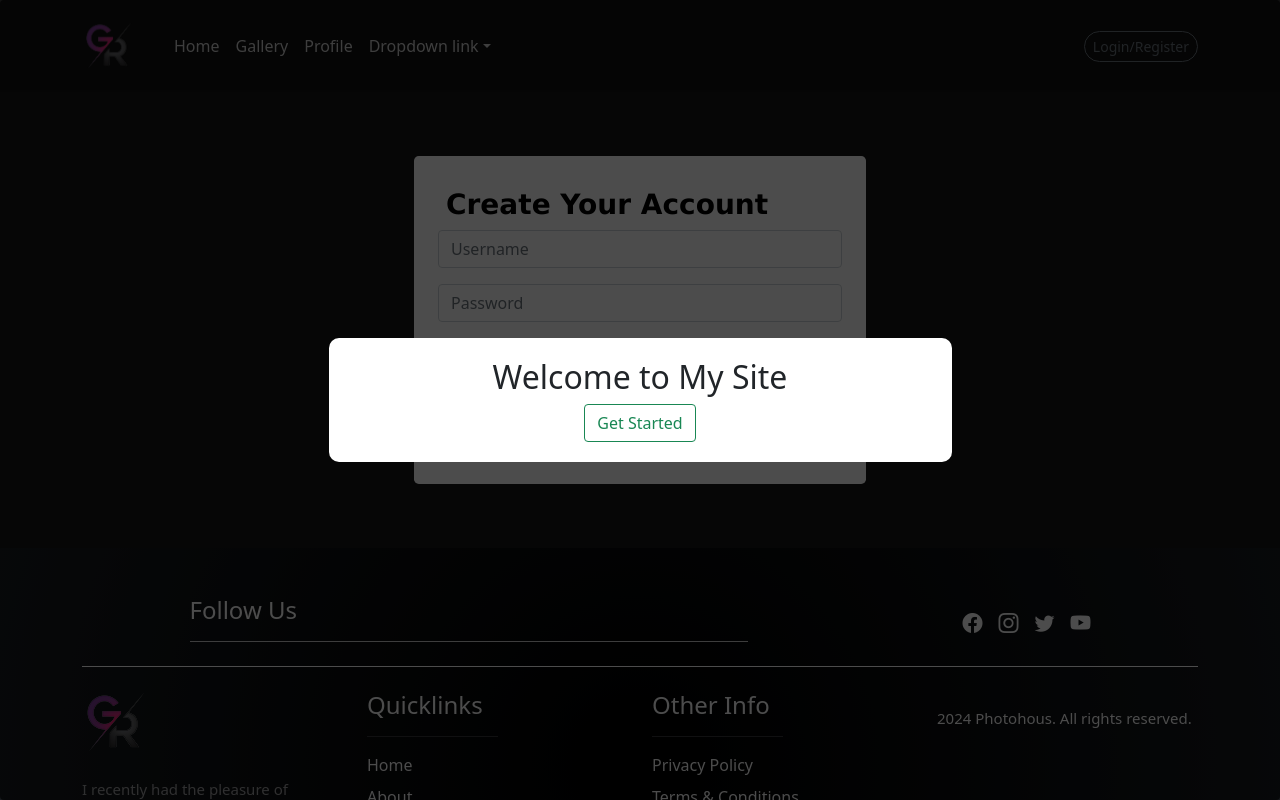
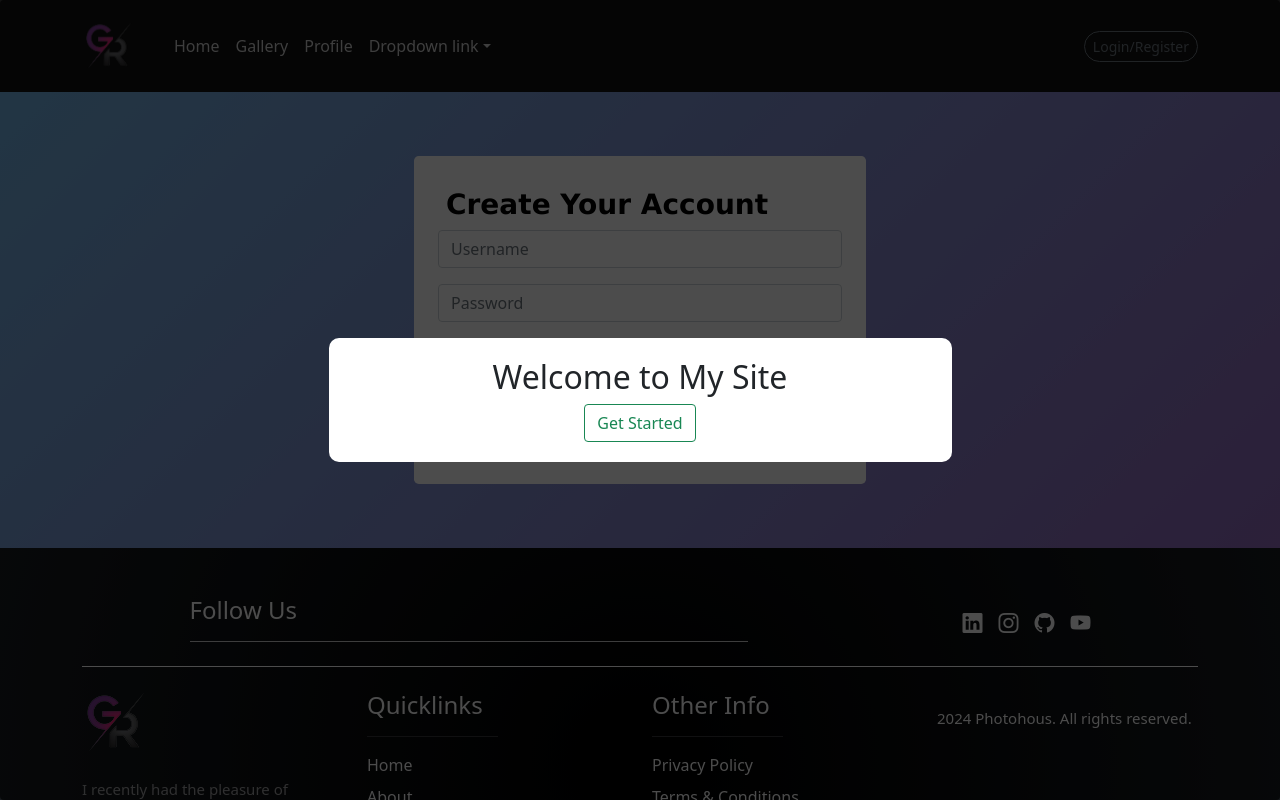
Before and after one commit to gulshan44/gulshan-rockstar, a React (Create React App) app: page /registration in a window 1280 px wide. Shown: the top 800 px of the page. Built offline with nearby package versions, Linux system fonts and the light colour scheme.

Commit message:
Your commit message

```diff
--- a/src/component/Footer.js
+++ b/src/component/Footer.js
@@ -14,12 +14,12 @@ const Footer = () => {
 
                         <div className="socialmedia">
 
-                            <Link className="fs-5 text-white pe-3" to="https://www.facebook.com/" target="_blank"><i
-                                className="bi bi-facebook"></i></Link>
+                            <Link className="fs-5 text-white pe-3" to="https://www.linkedin.com/in/gulshan-verma-9511b6338/" target="_blank"><i
+                                className="bi bi-linkedin"></i></Link>
                             <Link className="fs-5 text-white pe-3" to="https://www.instagram.com/gulshanrock665" target="_blank"><i
                                 className="bi bi-instagram"></i></Link>
-                            <Link className="fs-5 text-white pe-3" to="https://www.twitter.com/" target="_blank"><i
-                                className="bi bi-twitter"></i></Link>
+                            <Link className="fs-5 text-white pe-3" to="https://github.com/gulshan44" target="_blank"><i
+                                className="bi bi-github"></i></Link>
                             <Link className="fs-5 text-white" to="https://www.youtube.com/@gulshanverma7821" target="_blank"><i
                                 className="bi bi-youtube"></i></Link>
 
--- a/src/component/Gallery.js
+++ b/src/component/Gallery.js
@@ -16,7 +16,7 @@ const Gallery = () => {
         // "/img8.jpg",
         // "/img9.jpg",
         // "/img10.jpg",
-        // "/img11.jpg",
+        // "/img11.jpg",y
         "/img12.jpg",
         "/img13.jpg",
         "/img14.jpg",
--- a/src/component/Login.js
+++ b/src/component/Login.js
@@ -18,15 +18,16 @@ const Login = () => {
 
                     <div className='d-flex align-items-center justify-content-between p-2'>
                         <h3 className='m-0' id='reg_heading'>Login</h3>
-                        <img src='/food.png' alt='...' className='w-25' />
+
                     </div>
 
                     <form onSubmit={(e) => { handleLogin(e) }}>
                         <input value={username} onChange={(e) => setUsername(e.target.value)} placeholder='Username' id='username' type='text' required className='mb-3 form-control' />
                         <input value={password} onChange={(e) => setPassword(e.target.value)} placeholder='Password' id='password' type='password' required className='mb-3 form-control' />
-                        <button className='form-control btn btn-info' id='loginbtn'>{loading ? 'Logging in...' : 'Login'}</button>
-                        <p className='text-center mt-2'>Don't have an account? <Link id='sign_in' to='/registration'>Sign up</Link></p>
-                        <p className='text-center m-0'><Link to='/forget'>Forget password?</Link></p>
+                        <button className='form-control btn' id='loginbtn'>{loading ? 'Logging in...' : 'Login'}</button>
+                        <p className='text-center mt-2'>Don't have an account? <Link id='sign_in' to='/registration'>Create a New Account</Link></p>
+                        <p className='text-center mt-2'><Link to='/forget'>Forget password?</Link></p>
+
                     </form>
 
                 </div>
--- a/src/component/Registration.js
+++ b/src/component/Registration.js
@@ -27,7 +27,7 @@ const Registration = () => {
                         <input value={username} onChange={(e) => setUsername(e.target.value)} placeholder='Username' id='username' type='text' required className='mb-3 form-control' />
                         <input value={password} onChange={(e) => setPassword(e.target.value)} placeholder='Password' id='password' type='password' required className='mb-3 form-control' />
                         <input value={email} onChange={(e) => setEmail(e.target.value)} placeholder='email' id='email' type='email' required className='mb-3 form-control' />
-                        <button className='form-control btn' style={{ backgroundColor: '#007bff', color: '#fff' }} id='loginbtn' disabled={loading}>{loading ? <><span className="spinner-border spinner-border-sm"></span> Registering...</> : "Register"}</button>
+                        <button className='form-control btn' id='loginbtn' disabled={loading}>{loading ? <><span className="spinner-border spinner-border-sm"></span> Registering...</> : "Register"}</button>
                         <p className='text-center mt-2 mb-0'>Already have an account? <Link id='sign_in' to='/Login'>Sign in</Link></p>
                     </form>
 
--- a/src/index.css
+++ b/src/index.css
@@ -1,5 +1,5 @@
 body{
-  background: linear-gradient(to right, #141414, #141414);
+  background: linear-gradient(135deg, #71b7e6, #9b59b6);
 }
 
 /* logo css */
@@ -256,6 +256,12 @@ footer {
 
 #loginbtn {
   font-size: 15px;
+  background: #9b59b6;
+  color: #fff;
+}
+
+#loginbtn:hover {
+  background: #71b7e6;
 }
 
 /* login page css end */
```
